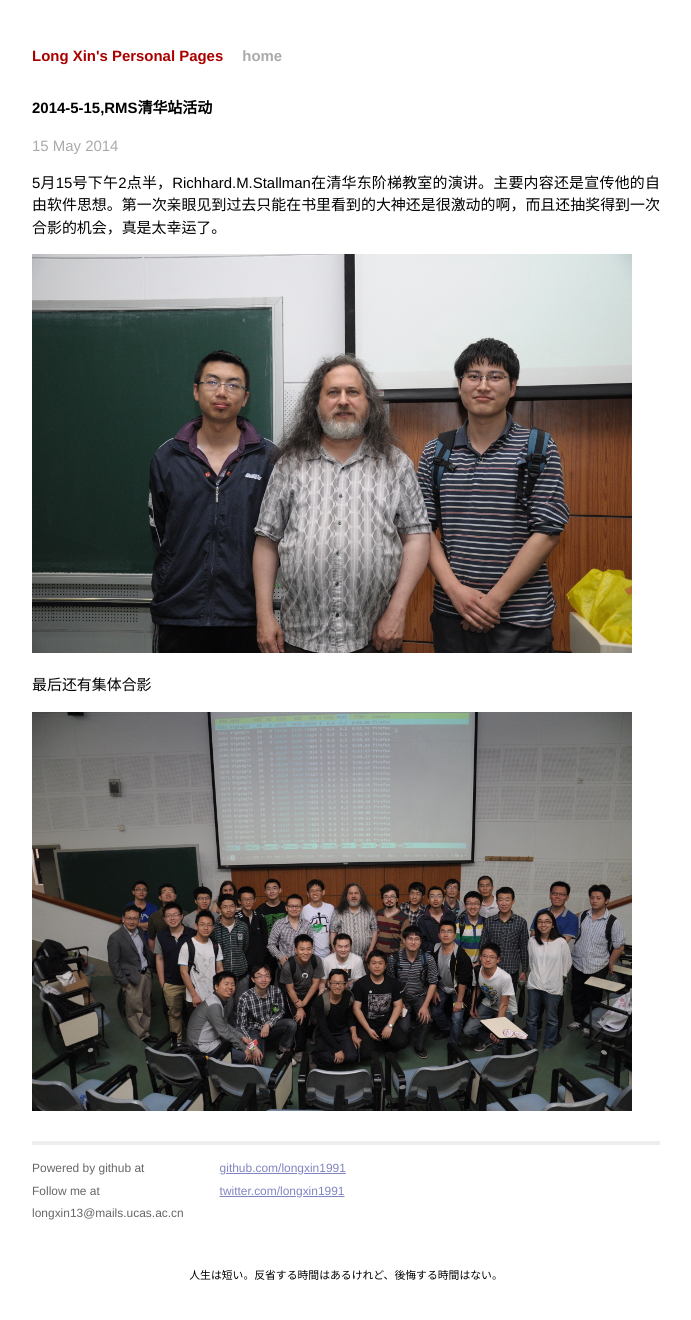
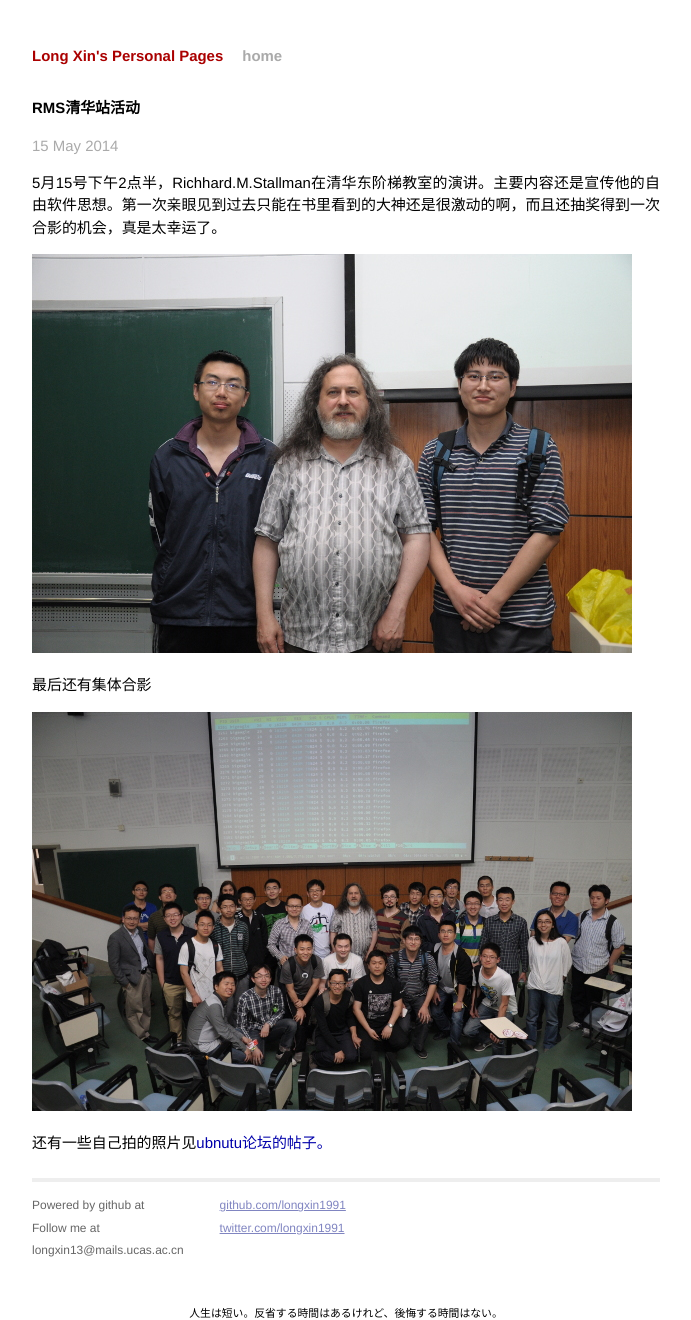
Before and after one commit to longxin1991/longxin1991.github.com, a Jekyll site: the page built from _posts/2014-05-15-rms-thu.markdown, in a window 1280 px wide. Shown: the whole page, without its empty margins (294-985 px from the left). Built offline with Jekyll 4.4.1, drawn with Linux system fonts in a browser that asks for light colours; before the commit the page ends 1282 px from its top, so only the background shows below that.

Commit message:
revise post.

```diff
--- a/_posts/2014-05-15-rms-thu.markdown
+++ b/_posts/2014-05-15-rms-thu.markdown
@@ -1,6 +1,6 @@
 ---
 layout: post
-title: "2014-5-15,RMS清华站活动"
+title: "RMS清华站活动"
 categories: Activities
 ---
 
@@ -11,3 +11,6 @@ categories: Activities
 最后还有集体合影
 
 <img src="/pic/act/20140515/DSC_5847_s.jpg"/>
+
+还有一些自己拍的照片见<a
+herf="http://forum.ubuntu.org.cn/viewtopic.php?f=15&t=459652" >ubnutu论坛的帖子。<a/>
```
